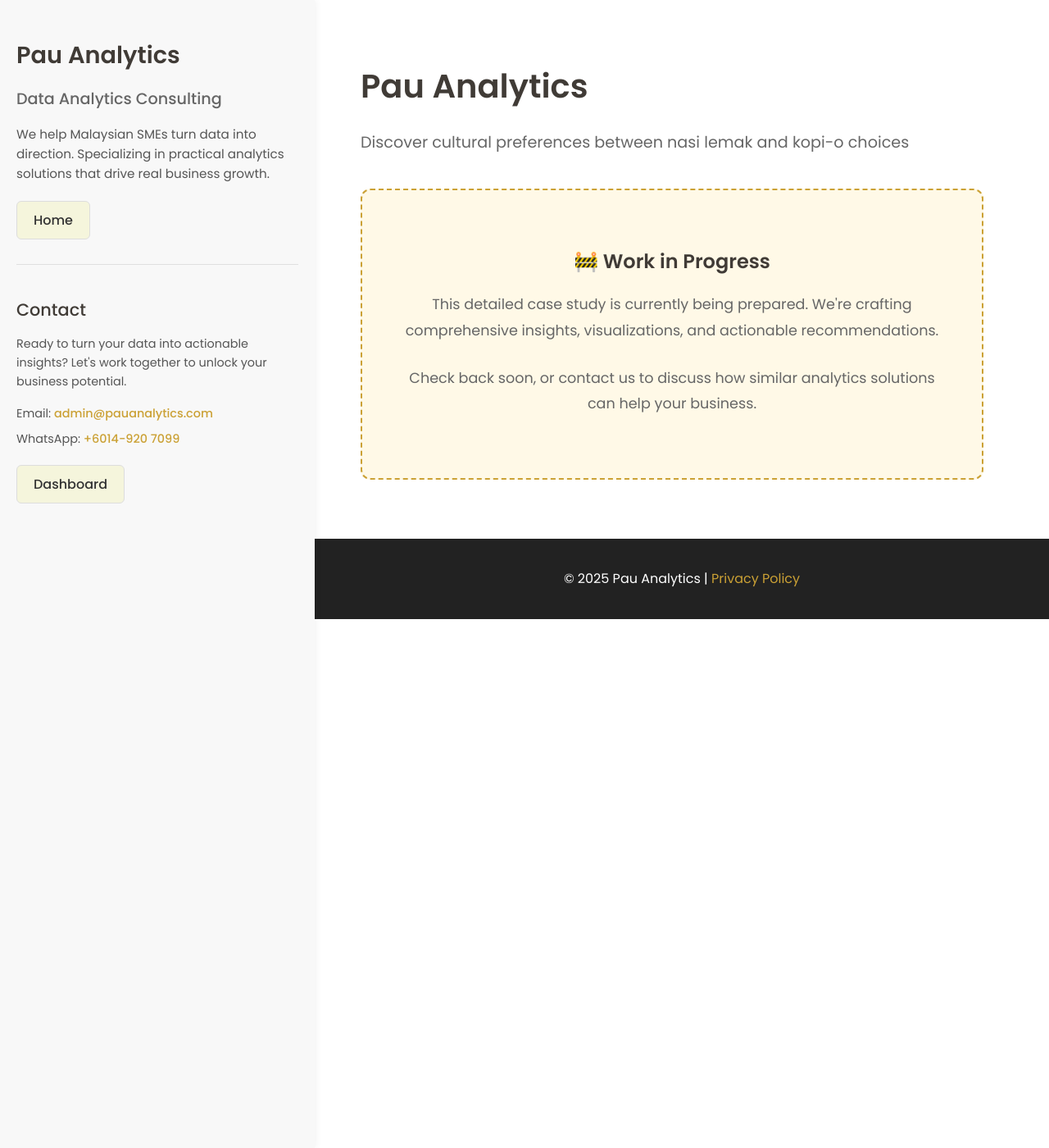
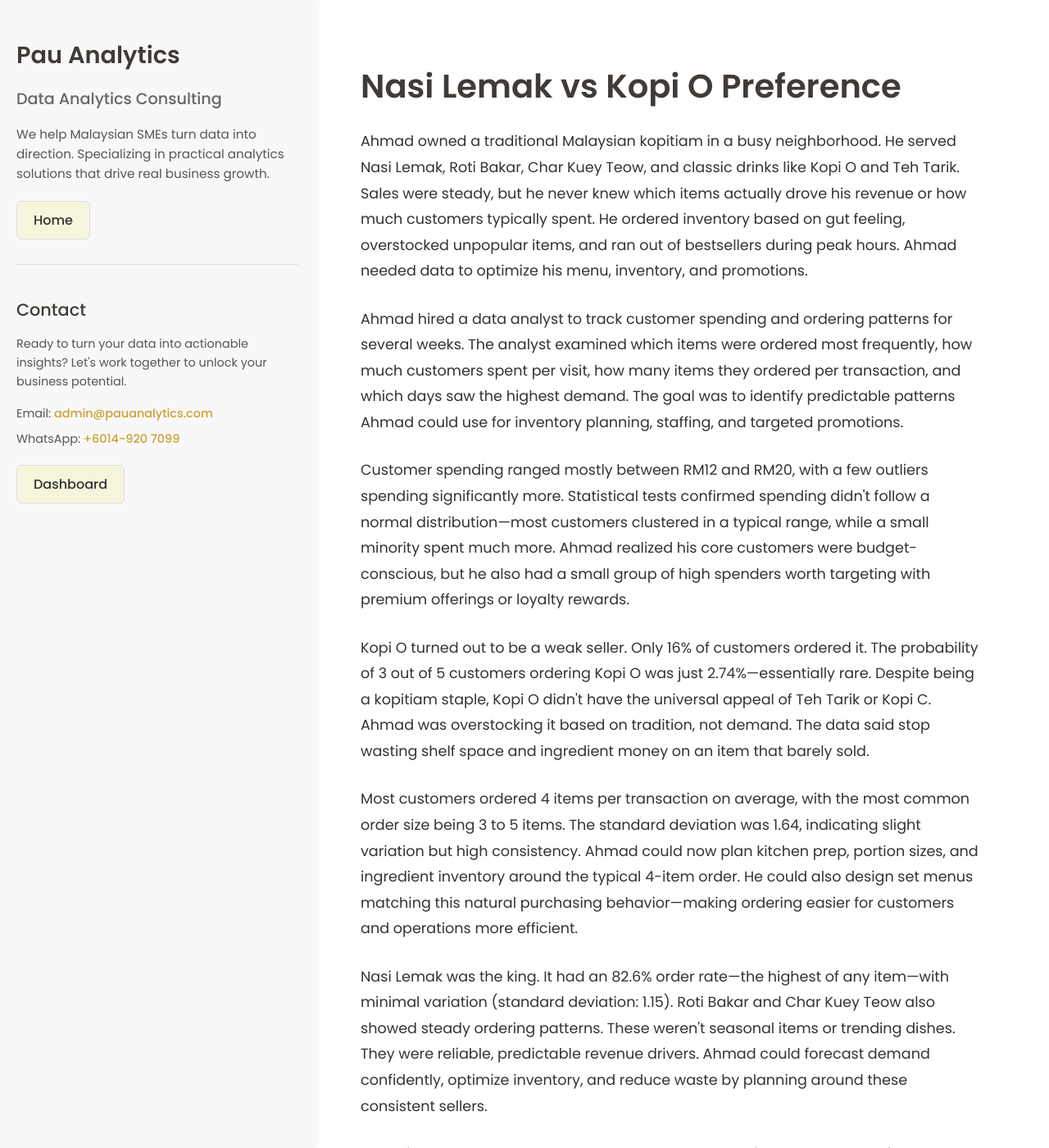
Before and after one commit to lyven81/pinnacles-learning-website, a Jekyll site: the page case-study/nasi-lemak-vs-kopi-o-preference.html, which Jekyll copies as it is, in a window 1280 px wide and 1400 px high. Shown: the whole window at 82% size. Built offline with Jekyll 4.4.1, drawn with Linux system fonts in a browser that asks for light colours; some of the changed text lies outside the part shown.

Commit message:
Rewrite Malaysian kopitiam case study
- Updated meta description: Nasi Lemak 82.6% order rate, Kopi O only 16%, RM12-20 spending, avg 4 items, Sundays peak
- Changed title to "Nasi Lemak vs Kopi O Preference"
- Rewrote entire case study from third-person perspective following Ahmad, a kopitiam owner
- Condensed from technical report format to 12-paragraph narrative
- Used short, direct, simple language accessible to general public
- Maintained key technical insights:
  * Customer spending: RM12-20 typical range (non-normal distribution)
  * Kopi O: only 16% order rate, 2.74% probability of 3/5 customers ordering
  * Average order size: 4 items (3-5 most common, SD=1.64)
  * Nasi Lemak: 82.6% order rate, SD=1.15 (most consistent seller)
  * Spending thresholds: 20% under RM15, 75% under RM30, 95% under RM50
  * Nasi Lemak peaks on Sundays with predictable daily patterns
- Grounded ending: data-driven operations, targeted promotions at spending thresholds
- Key lesson: tradition ≠ demand, cut Kopi O inventory 60%, focus on proven sellers

🤖 Generated with [Claude Code](https://claude.com/claude-code)

Co-Authored-By: Claude <noreply@anthropic.com>

```diff
--- a/case-study/nasi-lemak-vs-kopi-o-preference.html
+++ b/case-study/nasi-lemak-vs-kopi-o-preference.html
@@ -3,9 +3,9 @@
 <head>
     <meta charset="UTF-8">
     <meta name="viewport" content="width=device-width, initial-scale=1.0">
-    <title>Pau Analytics | Pau Analytics</title>
+    <title>Nasi Lemak vs Kopi O Preference | Pau Analytics</title>
     <link rel="canonical" href="https://www.pauanalytics.com/case-study/nasi-lemak-vs-kopi-o-preference" />
-    <meta name="description" content="Discover cultural preferences between nasi lemak and kopi-o choices" />
+    <meta name="description" content="How a kopitiam owner discovered Nasi Lemak 82.6% order rate, Kopi O only 16%—spending RM12-20, avg 4 items, Sundays peak" />
 
     <!-- Fonts -->
     <link rel="preconnect" href="https://fonts.googleapis.com" />
@@ -267,16 +267,31 @@
         </aside>
         <main class="right-column">
             <section class="case-study-content">
-                <header>
-                    <h1>Pau Analytics</h1>
-                    <p class="subtitle">Discover cultural preferences between nasi lemak and kopi-o choices</p>
-                </header>
+                <h1>Nasi Lemak vs Kopi O Preference</h1>
 
-                <div class="work-in-progress">
-                    <h2>🚧 Work in Progress</h2>
-                    <p>This detailed case study is currently being prepared. We're crafting comprehensive insights, visualizations, and actionable recommendations.</p>
-                    <p style="margin-top: 1.5rem;">Check back soon, or contact us to discuss how similar analytics solutions can help your business.</p>
-                </div>
+                <p>Ahmad owned a traditional Malaysian kopitiam in a busy neighborhood. He served Nasi Lemak, Roti Bakar, Char Kuey Teow, and classic drinks like Kopi O and Teh Tarik. Sales were steady, but he never knew which items actually drove his revenue or how much customers typically spent. He ordered inventory based on gut feeling, overstocked unpopular items, and ran out of bestsellers during peak hours. Ahmad needed data to optimize his menu, inventory, and promotions.</p>
+
+                <p>Ahmad hired a data analyst to track customer spending and ordering patterns for several weeks. The analyst examined which items were ordered most frequently, how much customers spent per visit, how many items they ordered per transaction, and which days saw the highest demand. The goal was to identify predictable patterns Ahmad could use for inventory planning, staffing, and targeted promotions.</p>
+
+                <p>Customer spending ranged mostly between RM12 and RM20, with a few outliers spending significantly more. Statistical tests confirmed spending didn't follow a normal distribution—most customers clustered in a typical range, while a small minority spent much more. Ahmad realized his core customers were budget-conscious, but he also had a small group of high spenders worth targeting with premium offerings or loyalty rewards.</p>
+
+                <p>Kopi O turned out to be a weak seller. Only 16% of customers ordered it. The probability of 3 out of 5 customers ordering Kopi O was just 2.74%—essentially rare. Despite being a kopitiam staple, Kopi O didn't have the universal appeal of Teh Tarik or Kopi C. Ahmad was overstocking it based on tradition, not demand. The data said stop wasting shelf space and ingredient money on an item that barely sold.</p>
+
+                <p>Most customers ordered 4 items per transaction on average, with the most common order size being 3 to 5 items. The standard deviation was 1.64, indicating slight variation but high consistency. Ahmad could now plan kitchen prep, portion sizes, and ingredient inventory around the typical 4-item order. He could also design set menus matching this natural purchasing behavior—making ordering easier for customers and operations more efficient.</p>
+
+                <p>Nasi Lemak was the king. It had an 82.6% order rate—the highest of any item—with minimal variation (standard deviation: 1.15). Roti Bakar and Char Kuey Teow also showed steady ordering patterns. These weren't seasonal items or trending dishes. They were reliable, predictable revenue drivers. Ahmad could forecast demand confidently, optimize inventory, and reduce waste by planning around these consistent sellers.</p>
+
+                <p>Spending thresholds revealed natural customer behavior patterns. 20% of customers spent under RM15, 75% spent under RM30, and 95% spent under RM50. These weren't random numbers—they represented psychological spending boundaries. Ahmad could design promotions around them: value meals at RM15 to capture budget-conscious customers, free drinks for purchases over RM30 to encourage upselling, and loyalty rewards or special offers for spending above RM50 to retain high-value customers.</p>
+
+                <p>Nasi Lemak sales peaked on Sundays. Daily demand patterns across other items also followed predictable trends. Ahmad realized he could use these patterns to schedule ingredient deliveries, prep food in advance, and adjust staffing levels. Sundays required more kitchen staff and higher Nasi Lemak inventory. Weekdays needed balanced prep across multiple items. Predictable demand meant operational efficiency—less waste, fewer stockouts, better customer experience.</p>
+
+                <p>Ahmad restructured his menu and promotions. He created a RM15 value meal targeting the 20% of customers who spent below that threshold—Roti Bakar with Kopi C, or Nasi Lemak with Teh Tarik. He introduced a "Spend RM30, Get Free Drink" promotion to nudge customers toward the next spending tier. He launched a loyalty card offering a free meal after spending RM50 three times, targeting his high-value customers.</p>
+
+                <p>He cut Kopi O inventory by 60% and stopped promoting it. If customers wanted it, they could still order it, but he wasn't pushing a low-demand item anymore. He used the freed-up resources to stock more Teh Tarik and Kopi C—the drinks people actually wanted. He also tested a "Kopi O Happy Hour" promotion during slow morning periods to see if discounting could revive interest. It didn't. Ahmad stopped wasting effort on an item the market didn't want.</p>
+
+                <p>He redesigned his Sunday operations. Knowing Nasi Lemak demand spiked on Sundays, Ahmad scheduled an extra cook, increased Nasi Lemak prep by 40%, and launched a Sunday combo deal: Nasi Lemak + Teh Tarik for RM12. The combo matched the typical spending range and the average 4-item order size (2 food items, 2 drinks for a couple or group). Sales increased, waste decreased, and customer satisfaction improved because popular items were always in stock.</p>
+
+                <p>Today, Ahmad runs his kopitiam on data, not tradition. Nasi Lemak remains his anchor product, and he plans inventory around predictable demand patterns. He targets promotions at natural spending thresholds instead of guessing what might work. He cut low-demand items and reinvested resources into proven sellers. His operations are more efficient, his customers are happier, and his margins are higher. The data didn't change what he sold—it changed how he sold it.</p>
             </section>
         </main>
     </div>
```
